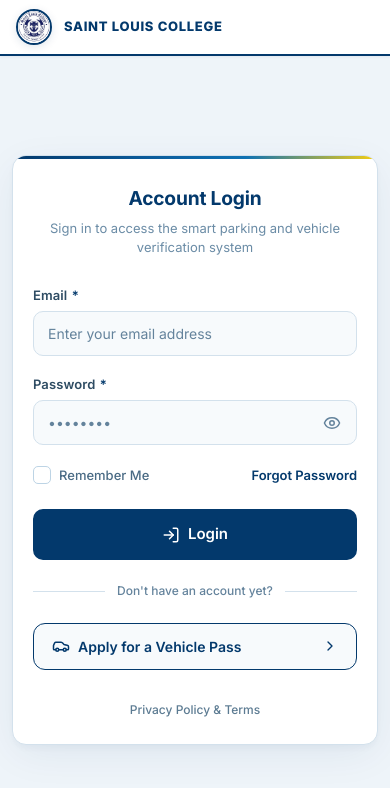
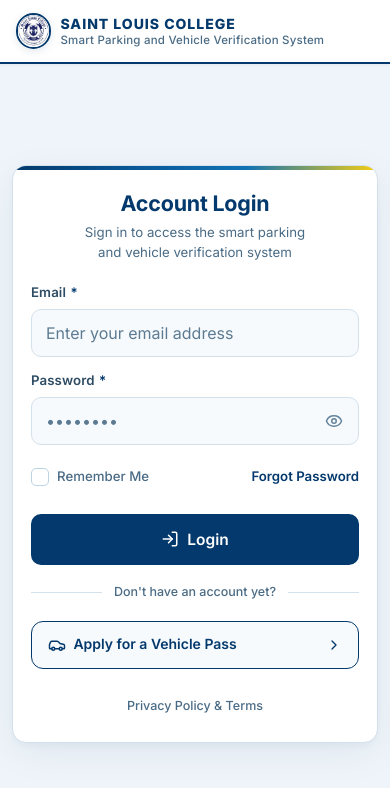
Before and after one commit to terendex/Vehicle-Management-System-For-Saint-Louis-College, a React (Vite) app in the folder frontend/: page /login in a window 390 px wide. Shown: the top 788 px of the page. Built offline with nearby package versions, Linux system fonts and the light colour scheme; no server answers.

Commit message:
mobile resizes adjustments

```diff
--- a/frontend/src/components/Layout/OwnerLayout.css
+++ b/frontend/src/components/Layout/OwnerLayout.css
@@ -38,13 +38,13 @@
   background: var(--gold);
 }
 
-.header-logo-group {
+.owner-header .header-logo-group {
   display: flex;
   align-items: center;
   gap: 12px;
 }
 
-.header-logo {
+.owner-header .header-logo {
   width: 42px;
   height: 42px;
   border-radius: 50%;
@@ -53,13 +53,13 @@
   box-shadow: 0 2px 8px rgba(3, 57, 108, 0.12);
 }
 
-.header-text {
+.owner-header .header-text {
   display: flex;
   flex-direction: column;
   line-height: 1.2;
 }
 
-.header-title {
+.owner-header .header-title {
   font-size: 15px;
   font-weight: 800;
   color: #03396C;
@@ -67,7 +67,7 @@
   text-transform: uppercase;
 }
 
-.header-subtitle {
+.owner-header .header-subtitle {
   font-size: 11.5px;
   font-weight: 500;
   color: #6B8CA6;
@@ -75,7 +75,7 @@
 }
 
 /* --- Header Actions --- */
-.header-actions {
+.owner-header .header-actions {
   display: flex;
   align-items: center;
   gap: 16px;
@@ -200,7 +200,7 @@
     padding: 1.25rem;
   }
 
-  .header-subtitle {
+  .owner-header .header-subtitle {
     font-size: 10px;
     letter-spacing: 0.15px;
   }
@@ -213,21 +213,21 @@
     height: 56px;
   }
 
-  .header-logo {
+  .owner-header .header-logo {
     width: 36px;
     height: 36px;
   }
 
-  .header-subtitle {
+  .owner-header .header-subtitle {
     display: none;
   }
 
-  .header-title {
+  .owner-header .header-title {
     font-size: 13px;
     letter-spacing: 0.7px;
   }
 
-  .header-actions {
+  .owner-header .header-actions {
     gap: 8px;
   }
 
@@ -253,12 +253,12 @@
 
 /* --- Very Small Mobile --- */
 @media (max-width: 380px) {
-  .header-text {
+  .owner-header .header-text {
     max-width: 130px;
     overflow: hidden;
   }
 
-  .header-title {
+  .owner-header .header-title {
     font-size: 11px;
     letter-spacing: 0.4px;
     white-space: nowrap;
@@ -266,7 +266,7 @@
     text-overflow: ellipsis;
   }
 
-  .header-actions {
+  .owner-header .header-actions {
     gap: 6px;
   }
 
--- a/frontend/src/pages/Login/LoginPage.css
+++ b/frontend/src/pages/Login/LoginPage.css
@@ -13,10 +13,12 @@
 /* --- Page Layout --- */
 .login-page {
   min-height: 100vh;
+  min-height: 100dvh;   /* survives mobile browser chrome collapsing */
   display: flex;
   flex-direction: column;
   background: #EEF4F9;
   font-family: 'Inter', system-ui, -apple-system, sans-serif;
+  overflow-x: hidden;
 }
 
 /* --- Header --- */
@@ -24,8 +26,8 @@
   width: 100%;
   background: #FFFFFF;
   border-bottom: 2.5px solid #03396C;
-  padding: 0 2rem;
-  height: 64px;
+  padding: 0.5rem clamp(0.75rem, 4vw, 2rem);
+  min-height: 64px;
   display: flex;
   align-items: center;
   box-shadow: 0 1px 3px rgba(3, 57, 108, 0.06);
@@ -34,47 +36,56 @@
   z-index: 100;
 }
 
-.header-content {
+.login-header .header-content {
   width: 100%;
+  min-width: 0;
   display: flex;
   align-items: center;
   justify-content: flex-start;
 }
 
-.header-logo-group {
+.login-header .header-logo-group {
   display: flex;
   align-items: center;
-  gap: 12px;
+  gap: clamp(8px, 2.5vw, 12px);
+  min-width: 0;      /* lets the text block shrink instead of overflowing */
+  width: 100%;
 }
 
-.header-logo {
-  width: 42px;
-  height: 42px;
+.login-header .header-logo {
+  width: clamp(34px, 9vw, 42px);
+  height: clamp(34px, 9vw, 42px);
   border-radius: 50%;
   object-fit: cover;
   border: 2px solid #03396C;
   box-shadow: 0 2px 8px rgba(3, 57, 108, 0.12);
+  flex-shrink: 0;
 }
 
-.header-text {
+.login-header .header-text {
   display: flex;
   flex-direction: column;
-  line-height: 1.2;
+  line-height: 1.25;
+  min-width: 0;
+  gap: 1px;
 }
 
-.header-title {
-  font-size: 15px;
+/* Wraps rather than truncating — the school name must always read in full */
+.login-header .header-title {
+  font-size: clamp(12.5px, 3.6vw, 15px);
   font-weight: 800;
   color: #03396C;
-  letter-spacing: 1.2px;
+  letter-spacing: clamp(0.4px, 0.25vw, 1.2px);
   text-transform: uppercase;
+  overflow-wrap: anywhere;
 }
 
-.header-subtitle {
-  font-size: 11.5px;
+.login-header .header-subtitle {
+  font-size: clamp(11.5px, 2.9vw, 12px);
   font-weight: 500;
-  color: #6B8CA6;
-  letter-spacing: 0.3px;
+  color: #4A6B85;   /* 5.6:1 on white — the old #6B8CA6 was under 4.5:1 */
+  letter-spacing: 0.2px;
+  overflow-wrap: anywhere;
 }
 
 /* --- Main --- */
@@ -83,7 +94,7 @@
   display: flex;
   align-items: center;
   justify-content: center;
-  padding: 2rem 1rem;
+  padding: clamp(1rem, 4vw, 2rem) clamp(0.75rem, 3vw, 1rem);
 }
 
 /* --- Card --- */
@@ -95,7 +106,7 @@
     0 10px 40px -4px rgba(3, 57, 108, 0.08);
   width: 100%;
   max-width: 440px;
-  padding: 2.25rem 2rem 2rem;
+  padding: clamp(1.5rem, 5vw, 2.25rem) clamp(1.125rem, 4.5vw, 2rem) clamp(1.25rem, 4vw, 2rem);
   border: 1px solid #D3E1EC;
   position: relative;
   overflow: hidden;
@@ -131,56 +142,64 @@
 /* --- Card Header --- */
 .card-header {
   text-align: center;
-  margin-bottom: 1.75rem;
+  margin-bottom: clamp(1.25rem, 4vw, 1.75rem);
 }
 
 .card-title {
-  font-size: 1.4rem;
+  font-size: clamp(1.25rem, 5.5vw, 1.4rem);
   font-weight: 700;
   color: #03396C;
   margin: 0 0 6px;
   letter-spacing: -0.2px;
+  line-height: 1.25;
 }
 
 .card-subtitle {
-  font-size: 13px;
-  color: #6B8CA6;
+  font-size: clamp(12.5px, 3.4vw, 13.5px);
+  color: #4A6B85;
   margin: 0;
   font-weight: 400;
+  line-height: 1.5;
+  text-wrap: balance;
 }
 
 /* --- Error Alert --- */
+/* align-items: flex-start so the icon stays put when the message wraps */
 .error-alert {
   display: flex;
-  align-items: center;
+  align-items: flex-start;
   gap: 8px;
   padding: 10px 14px;
   background: #FCEDED;
   border: 1px solid #F3C0C0;
   border-radius: 10px;
   color: #C62828;
-  font-size: 13px;
+  font-size: clamp(12.5px, 3.4vw, 13px);
   font-weight: 500;
+  line-height: 1.45;
   margin-bottom: 1.25rem;
   animation: alertShake 0.4s ease;
 }
 
 .success-alert {
   display: flex;
-  align-items: center;
+  align-items: flex-start;
   gap: 8px;
   padding: 10px 14px;
   background: #E6F5EF;
   border: 1px solid #A8DCC8;
   border-radius: 10px;
   color: #0F7A5A;
-  font-size: 13px;
+  font-size: clamp(12.5px, 3.4vw, 13px);
   font-weight: 500;
+  line-height: 1.45;
   margin-bottom: 1.25rem;
 }
 
+.error-alert svg,
 .success-alert svg {
   flex-shrink: 0;
+  margin-top: 1px;
 }
 
 @keyframes alertShake {
@@ -195,7 +214,7 @@
 .login-form {
   display: flex;
   flex-direction: column;
-  gap: 1.15rem;
+  gap: clamp(0.9rem, 3vw, 1.15rem);
 }
 
 .form-group {
@@ -205,7 +224,7 @@
 }
 
 .form-label {
-  font-size: 13px;
+  font-size: clamp(13px, 3.4vw, 13.5px);
   font-weight: 600;
   color: #2E4C63;
   letter-spacing: 0.1px;
@@ -277,7 +296,7 @@
 }
 
 .role-label {
-  font-size: 10.5px;
+  font-size: 11.5px;
   font-weight: 600;
   color: #4A6B85;
   text-align: center;
@@ -291,13 +310,15 @@
 }
 
 /* --- Inputs --- */
+/* 16px floor: anything smaller makes iOS Safari zoom the page on focus */
 .form-input {
   width: 100%;
+  min-height: 46px;
   padding: 11px 14px;
   border: 1.5px solid #D3E1EC;
   border-radius: 10px;
   background: #F7FAFC;
-  font-size: 14px;
+  font-size: 16px;
   font-family: inherit;
   color: #0B2340;
   outline: none;
@@ -306,7 +327,7 @@
 }
 
 .form-input::placeholder {
-  color: #64839C;
+  color: #5C7B92;
   font-weight: 400;
 }
 
@@ -325,19 +346,21 @@
 }
 
 .input-wrapper .form-input {
-  padding-right: 44px;
+  padding-right: 48px;
 }
 
 .toggle-password {
   position: absolute;
-  right: 12px;
+  right: 6px;
   top: 50%;
   transform: translateY(-50%);
   background: none;
   border: none;
   cursor: pointer;
   color: #64839C;
-  padding: 4px;
+  width: 38px;
+  height: 38px;
+  padding: 0;
   display: flex;
   align-items: center;
   justify-content: center;
@@ -351,10 +374,13 @@
 }
 
 /* --- Checkbox Row --- */
+/* Wraps to two lines on very narrow phones instead of overflowing */
 .form-row {
   display: flex;
   align-items: center;
   justify-content: space-between;
+  flex-wrap: wrap;
+  gap: 8px 12px;
   padding: 2px 0;
 }
 
@@ -363,6 +389,7 @@
   align-items: center;
   gap: 8px;
   cursor: pointer;
+  min-height: 32px;
 }
 
 .checkbox-wrapper {
@@ -405,7 +432,7 @@
 }
 
 .checkbox-text {
-  font-size: 13px;
+  font-size: clamp(13px, 3.4vw, 13.5px);
   font-weight: 500;
   color: #4A6B85;
   transition: color 0.15s ease;
@@ -416,12 +443,14 @@
 }
 
 .forgot-link {
-  font-size: 13px;
+  font-size: clamp(13px, 3.4vw, 13.5px);
   font-weight: 600;
   color: #03396C;
   text-decoration: none;
   transition: all 0.15s ease;
   position: relative;
+  white-space: nowrap;
+  padding: 4px 0;
 }
 
 .forgot-link::after {
@@ -442,12 +471,13 @@
 /* --- Login Button --- */
 .login-button {
   width: 100%;
+  min-height: 48px;
   padding: 12px 20px;
   background: var(--navy);
   color: #FFFFFF;
   border: 2px solid var(--navy);
   border-radius: 10px;
-  font-size: 15px;
+  font-size: clamp(15px, 4vw, 15.5px);
   font-weight: 600;
   font-family: inherit;
   cursor: pointer;
@@ -526,8 +556,8 @@
 /* --- Sign Up --- */
 .signup-prompt {
   text-align: center;
-  font-size: 13.5px;
-  color: #6B8CA6;
+  font-size: clamp(13px, 3.4vw, 13.5px);
+  color: #4A6B85;
   font-weight: 500;
   margin-top: 4px;
 }
@@ -552,11 +582,13 @@
 }
 
 .terms-link {
-  font-size: 12px;
+  font-size: clamp(12.5px, 3.2vw, 13px);
   font-weight: 500;
-  color: var(--muted-2);
+  color: var(--muted);
   text-decoration: none;
   transition: color 0.15s ease;
+  padding: 6px 4px;
+  display: inline-block;
 }
 
 .terms-link:hover {
@@ -571,105 +603,91 @@
 
 /* ============================================================
    RESPONSIVE
+
+   Type and spacing scale fluidly via clamp() above, so these
+   breakpoints only handle changes clamp() can't express:
+   layout switches, and adapting to short/landscape viewports.
    ============================================================ */
-
-/* --- Tablet (iPad / iPad Mini) --- */
-@media (max-width: 768px) {
-  .login-header {
-    padding: 0 1.25rem;
-  }
-
-  .header-subtitle {
-    font-size: 10px;
-    letter-spacing: 0.2px;
-  }
-
-  .login-card {
-    max-width: 420px;
-  }
-}
 
 /* --- Small Mobile --- */
 @media (max-width: 480px) {
-  .login-header {
-    padding: 0 1rem;
-    height: 56px;
-  }
-
-  .header-logo {
-    width: 36px;
-    height: 36px;
-  }
-
-  .header-title {
-    font-size: 13px;
-    letter-spacing: 0.8px;
-  }
-
-  .header-subtitle {
-    font-size: 10px;
-  }
-
-  .login-main {
-    padding: 1.25rem 0.75rem;
-  }
-
   .login-card {
-    padding: 1.75rem 1.25rem 1.5rem;
     border-radius: 14px;
     max-width: 100%;
   }
 
-  .card-title {
-    font-size: 1.2rem;
-  }
-
+  /* Two columns beat three cramped ones once labels stop fitting */
   .role-selector {
-    gap: 6px;
-  }
-
-  .role-option {
-    padding: 10px 4px 8px;
+    grid-template-columns: repeat(2, 1fr);
+    gap: 8px;
   }
 
   .role-label {
-    font-size: 9.5px;
+    font-size: 11.5px;
+  }
+}
+
+/* --- Very Small Mobile (<= 360px: Galaxy Fold cover, iPhone SE 1) --- */
+@media (max-width: 360px) {
+  .login-header {
+    padding: 0.5rem 0.75rem;
+  }
+
+  /* Header goes one line only — the subtitle has no room left to read */
+  .login-header .header-subtitle {
+    display: none;
   }
 
   .register-cta-btn {
-    font-size: 13px;
-    padding: 11px 14px;
+    padding: 12px 10px;
   }
 }
 
-/* --- Very Small Mobile (< 380px) --- */
-@media (max-width: 380px) {
-  .header-subtitle {
-    display: none;
-  }
-
-  .header-title {
-    font-size: 12px;
-    letter-spacing: 0.5px;
+/* --- Short / landscape viewports --- */
+/* Stops the card from being taller than the screen with nowhere to scroll */
+@media (max-height: 640px) and (orientation: landscape) {
+  .login-header {
+    position: static;
+    min-height: 52px;
   }
 
   .login-main {
-    padding: 1rem 0.625rem;
+    align-items: flex-start;
+    padding: 1rem;
   }
 
   .login-card {
-    padding: 1.5rem 1rem 1.25rem;
+    animation: none;
   }
 
-  .form-row {
-    flex-direction: column;
-    align-items: flex-start;
-    gap: 8px;
+  .card-header {
+    margin-bottom: 1rem;
   }
 
-  .register-cta-btn {
-    font-size: 12px;
-    gap: 6px;
+  .login-form {
+    gap: 0.85rem;
+  }
+}
+
+/* --- Large screens --- */
+@media (min-width: 1280px) {
+  .login-card {
+    max-width: 470px;
+  }
+}
+
+/* --- Motion preferences --- */
+@media (prefers-reduced-motion: reduce) {
+  .login-card,
+  .error-alert,
+  .modal-overlay,
+  .modal-card,
+  .reg-modal-card {
+    animation: none;
+  }
+
+  * {
+    transition-duration: 0.01ms !important;
   }
 }
 
@@ -685,7 +703,9 @@
   align-items: center;
   justify-content: center;
   z-index: 1000;
-  padding: 1rem;
+  padding: clamp(0.75rem, 3vw, 1rem);
+  overflow-y: auto;         /* tall modals stay reachable on short screens */
+  overscroll-behavior: contain;
   animation: modalFadeIn 0.2s ease;
 }
 
@@ -697,9 +717,10 @@
 .modal-card {
   background: #FFFFFF;
   border-radius: 16px;
-  padding: 36px 28px 28px;
+  padding: clamp(28px, 7vw, 36px) clamp(18px, 5.5vw, 28px) clamp(20px, 5.5vw, 28px);
   max-width: 400px;
   width: 100%;
+  margin: auto;
   text-align: center;
   box-shadow:
     0 20px 25px -5px rgba(0, 0, 0, 0.1),
@@ -735,27 +756,30 @@
 }
 
 .modal-title {
-  font-size: 18px;
+  font-size: clamp(17px, 4.6vw, 18px);
   font-weight: 700;
   color: #0B2340;
   margin: 0 0 6px;
+  line-height: 1.3;
 }
 
 .modal-message {
-  font-size: 13px;
+  font-size: clamp(13px, 3.4vw, 13.5px);
   color: #4A6B85;
   margin: 0 0 20px;
-  line-height: 1.5;
+  line-height: 1.55;
+  overflow-wrap: anywhere;
 }
 
 .modal-btn {
   width: 100%;
+  min-height: 46px;
   background: #03396C;
   color: #FFFFFF;
   border: none;
   border-radius: 10px;
   padding: 11px 20px;
-  font-size: 14px;
+  font-size: clamp(14px, 3.8vw, 14.5px);
   font-weight: 600;
   font-family: inherit;
   cursor: pointer;
@@ -776,37 +800,51 @@
 .register-divider {
   display: flex;
   align-items: center;
-  gap: 12px;
-  color: #64839C;
-  font-size: 12px;
+  gap: clamp(8px, 3vw, 12px);
+  color: #4A6B85;
+  font-size: clamp(12px, 3.2vw, 12.5px);
   font-weight: 500;
   margin: 4px 0;
+  text-align: center;
+}
+
+.register-divider span {
+  flex-shrink: 1;
+  min-width: 0;
 }
 
 .register-divider::before,
 .register-divider::after {
   content: '';
-  flex: 1;
+  flex: 1 0 12px;
   height: 1px;
   background: #D3E1EC;
 }
 
 .register-cta-btn {
   width: 100%;
+  min-height: 48px;
   display: flex;
   align-items: center;
   justify-content: center;
-  gap: 8px;
-  padding: 12px 18px;
+  gap: clamp(6px, 2vw, 8px);
+  padding: 12px clamp(12px, 4vw, 18px);
   background: #F7FAFC;
   border: 1.5px solid #03396C;
   border-radius: 12px;
   color: #03396C;
-  font-size: 14px;
+  font-size: clamp(13.5px, 3.6vw, 14px);
   font-weight: 600;
   font-family: inherit;
   cursor: pointer;
   transition: all 0.2s;
+  text-align: left;
+  line-height: 1.3;
+}
+
+/* Icons hold their size; only the label gives way when space runs out */
+.register-cta-btn > svg {
+  flex-shrink: 0;
 }
 
 .register-cta-btn:hover {
@@ -828,9 +866,10 @@
 .reg-modal-card {
   background: #FFFFFF;
   border-radius: 20px;
-  padding: 28px;
+  padding: clamp(18px, 5.5vw, 28px);
   max-width: 460px;
   width: 100%;
+  margin: auto;
   box-shadow:
     0 20px 50px rgba(0,0,0,0.12),
     0 8px 20px rgba(0,0,0,0.06);
@@ -840,21 +879,23 @@
 .reg-modal-header {
   display: flex;
   align-items: flex-start;
-  gap: 16px;
+  gap: clamp(10px, 3vw, 16px);
   margin-bottom: 18px;
 }
 
 .reg-modal-title {
-  font-size: 18px;
+  font-size: clamp(16.5px, 4.6vw, 18px);
   font-weight: 800;
   color: #0B2340;
   margin: 0 0 4px;
+  line-height: 1.3;
 }
 
 .reg-modal-subtitle {
-  font-size: 13px;
-  color: #6B8CA6;
+  font-size: clamp(12.5px, 3.4vw, 13px);
+  color: #4A6B85;
   margin: 0;
+  line-height: 1.45;
 }
 
 .reg-modal-close {
@@ -862,7 +903,7 @@
   background: none;
   border: 1px solid #D3E1EC;
   border-radius: 8px;
-  padding: 6px;
+  padding: 8px;
   cursor: pointer;
   color: #64839C;
   display: flex;
@@ -878,9 +919,14 @@
   align-items: flex-start;
   border-radius: 10px;
   padding: 10px 14px;
-  font-size: 12px;
-  line-height: 1.6;
+  font-size: clamp(12px, 3.2vw, 12.5px);
+  line-height: 1.55;
   margin-bottom: 14px;
+}
+
+.reg-window-notice svg {
+  flex-shrink: 0;
+  margin-top: 2px;
 }
 
 .reg-window-notice.open {
@@ -896,8 +942,8 @@
 }
 
 .reg-status-loading {
-  font-size: 12px;
-  color: #6B8CA6;
+  font-size: clamp(12.5px, 3.2vw, 13px);
+  color: #4A6B85;
   text-align: center;
   padding: 12px 0;
 }
@@ -912,8 +958,8 @@
 .reg-type-item {
   display: flex;
   align-items: center;
-  gap: 14px;
-  padding: 14px 16px;
+  gap: clamp(10px, 3vw, 14px);
+  padding: 14px clamp(12px, 4vw, 16px);
   background: #F7FAFC;
   border: 1.5px solid #D3E1EC;
   border-radius: 12px;
@@ -935,8 +981,8 @@
 }
 
 .reg-type-icon {
-  width: 42px;
-  height: 42px;
+  width: clamp(36px, 10vw, 42px);
+  height: clamp(36px, 10vw, 42px);
   background: #EAF2F8;
   border-radius: 10px;
   display: flex;
@@ -948,20 +994,23 @@
 
 .reg-type-text {
   flex: 1;
+  min-width: 0;
   display: flex;
   flex-direction: column;
   gap: 2px;
 }
 
 .reg-type-label {
-  font-size: 14px;
+  font-size: clamp(13.5px, 3.7vw, 14px);
   font-weight: 700;
   color: #0B2340;
+  line-height: 1.3;
 }
 
 .reg-type-desc {
-  font-size: 12px;
-  color: #6B8CA6;
+  font-size: clamp(12px, 3.2vw, 12.5px);
+  color: #4A6B85;
+  line-height: 1.4;
 }
 
 .reg-type-arrow {
@@ -976,8 +1025,8 @@
 }
 
 .reg-modal-note {
-  font-size: 11px;
-  color: #64839C;
+  font-size: clamp(11.5px, 3vw, 12px);
+  color: #4A6B85;
   text-align: center;
   line-height: 1.6;
   border-top: 1px solid #EAF2F8;
```
